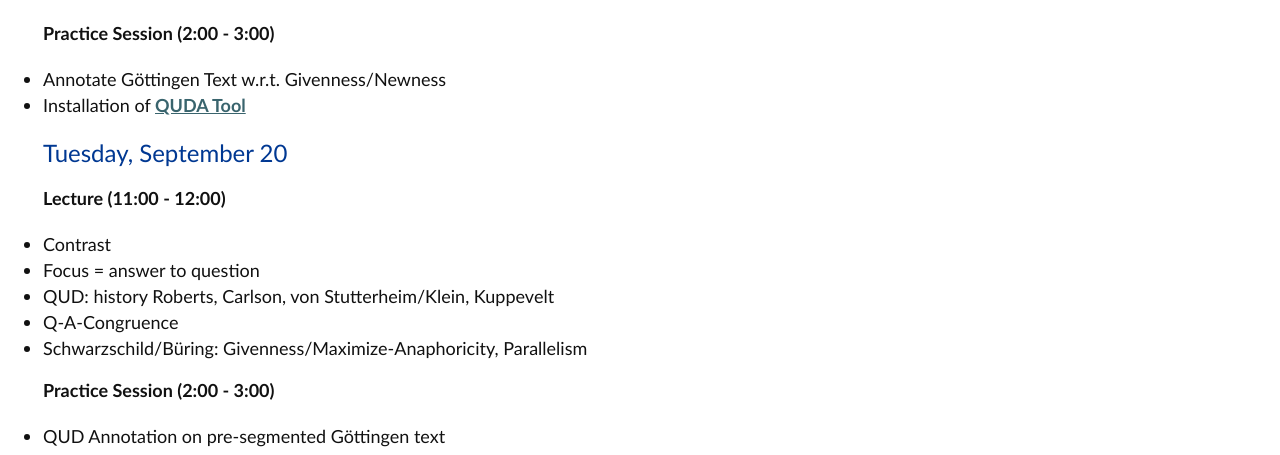
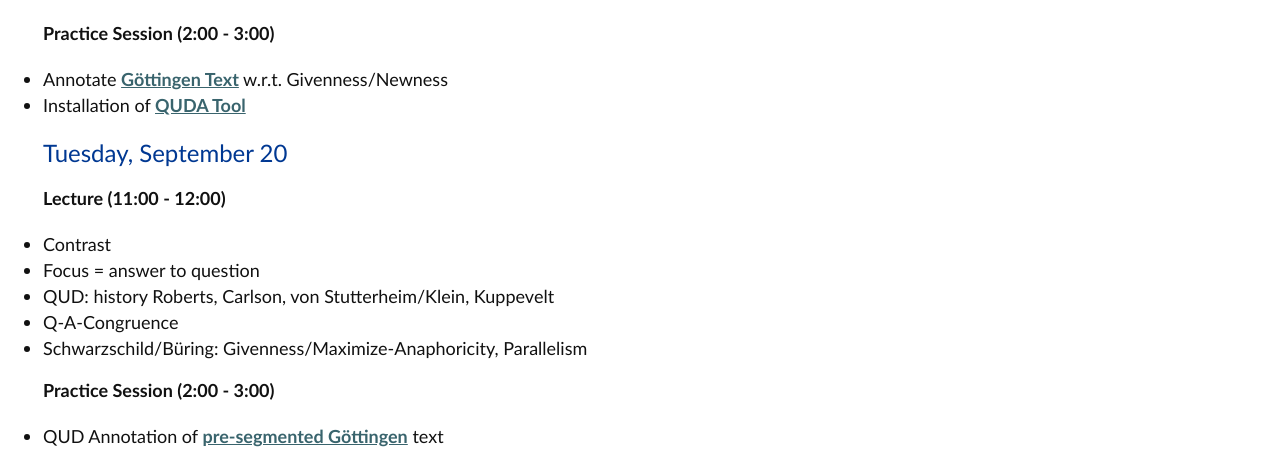
Before and after one commit to intro-qud/intro-qud.github.io, a plain HTML site: page program.html in a window 1280 px wide. Shown: the part 497-952 px from the top of the page. Drawn offline with Linux system fonts and the light colour scheme.

Commit message:
*** empty log message ***

```diff
--- a/program.html
+++ b/program.html
@@ -62,7 +62,7 @@
 	</p>
 
 <Ul>
-  <li> Annotate Göttingen Text w.r.t. Givenness/Newness
+  <li> Annotate <a href="goettingen.txt">Göttingen Text</a> w.r.t. Givenness/Newness
 
   <li>    Installation of <a href="https://github.com/MMLangner/QUDA">QUDA Tool</a>
 </ul>
@@ -86,7 +86,7 @@
 	<p><b>Practice Session (2:00 - 3:00)</b>
 	</p>
 <ul>
-  <li> 	QUD Annotation on pre-segmented Göttingen text
+  <li> 	QUD Annotation of <a href="goettingen-segmented.txt">pre-segmented Göttingen</a> text
 </ul>
 
 	<h2>Wednesday, September 21</h2>
```
